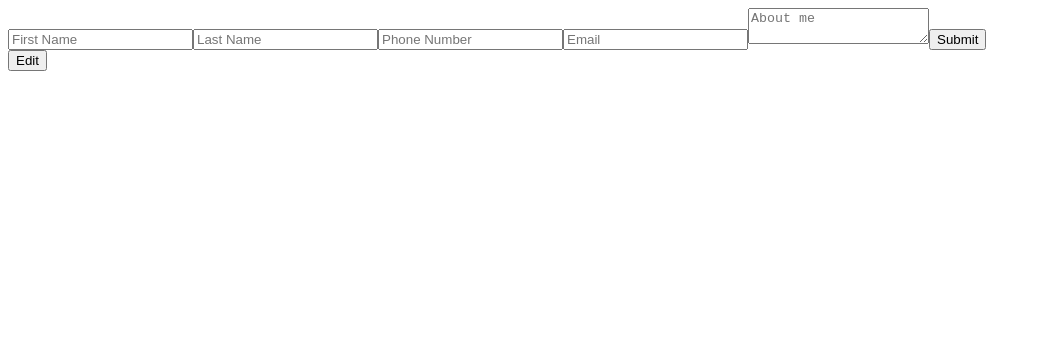
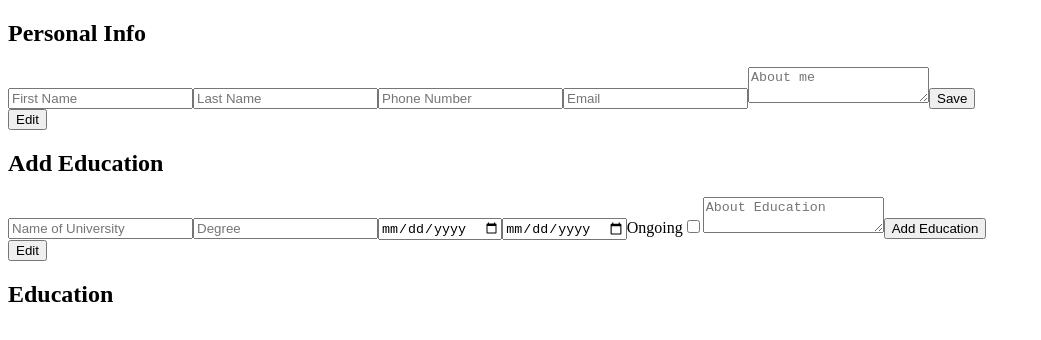
Before and after one commit to halileryildirim/cv-application, a React (Vite) app: page / in a window 1280 px wide. Shown: the top 340 px of the page, without its empty margins (0-1041 px from the left). Built offline with nearby package versions, Linux system fonts and the light colour scheme.

Commit message:
Add education and education form html objects

```diff
--- a/src/components/About.jsx
+++ b/src/components/About.jsx
@@ -1,8 +1,8 @@
 function About({ submittedData }) {
 
     const iconStyle = {
-        width: '16px',
-        heigth: '16px',
+        width: '24px',
+        heigth: '24px',
     }
 
     return (
--- a/src/components/AboutForm.jsx
+++ b/src/components/AboutForm.jsx
@@ -49,6 +49,7 @@ function AboutForm({ onSubmit }) {
 
     return (
         <div className="about-form">
+            <h2>Personal Info</h2>
             <form onSubmit={handleSubmit}>
                 <input
                     name="firstname"
@@ -86,10 +87,17 @@ function AboutForm({ onSubmit }) {
                     disabled={submitted}
                     required
                 />
-                <textarea name="summary" placeholder="About me" value={summary} onChange={handleSummary} disabled={submitted}/>
-                <button type="submit">Submit</button>
+                <textarea
+                    name="summary"
+                    placeholder="About me"
+                    value={summary}
+                    onChange={handleSummary}
+                    disabled={submitted}
+                />
+                <button type="submit" disabled={submitted}>Save</button>
             </form>
                 <button onClick={handleEdit}>Edit</button>
+
         </div>
     )
 }
--- a/src/components/DOM.jsx
+++ b/src/components/DOM.jsx
@@ -1,22 +1,31 @@
 import React, { useState } from "react";
 import About from "./About";
 import AboutForm from "./AboutForm";
+import Education from "./Education";
+import EducationForm from "./EducationForm";
 
 function DOM() {
     const [aboutData, setAboutData] = useState(null);
+    const [educationData, setEducationData] = useState(null);
 
-    function handleFormSubmit(formData) {
+    function handleAboutSubmit(formData) {
         setAboutData(formData);
+    }
+
+    function handleEducationSubmit(formData) {
+        setEducationData(formData);
     }
 
     return (
         <>
             <div className="about-form-section">
-                <AboutForm onSubmit={handleFormSubmit} />
+                <AboutForm onSubmit={handleAboutSubmit} />
+                <EducationForm onSubmit={handleEducationSubmit}/>
             </div>
 
             <div className="cv-page">
-                <About submittedData={aboutData}/>
+                <About submittedData={aboutData} />
+                <Education submittedData={educationData}></Education>
             </div>
         </>
     )
--- a/src/components/Education.jsx
+++ b/src/components/Education.jsx
@@ -1,5 +1,17 @@
-function Education() {
-
+function Education( {submittedData} ) {
+    return (
+        <div className="education">
+            <h2>Education</h2>
+            {submittedData && (
+                <>
+                <h3>{submittedData.school}</h3>
+                    <p>{submittedData.degree}</p>
+                    <p>{submittedData.startDate} - {submittedData.ongoing ? "Ongoing" : submittedData.endDate}</p>
+                    <p>{submittedData.aboutEducation}</p>
+                </>
+            )}
+        </div>
+    )
 }
 
 export default Education;
--- a/src/components/EducationForm.jsx
+++ b/src/components/EducationForm.jsx
@@ -1,9 +1,97 @@
 import React, { useState } from "react";
 
 
-function EducationForm() {
-    const [school, editSchool] = useState('');
-    const [degree, editDegree] = useState('');
+function EducationForm( {onSubmit}) {
+    const [school, setSchool] = useState('');
+    const [degree, setDegree] = useState('');
+    const [startDate, setStartDate] = useState(null);
+    const [endDate, setEndDate] = useState(null);
+    const [ongoing, setOngoing] = useState(false);
+    const [aboutEducation, setAboutEducation] = useState('');
+    const [submitted, setSubmission] = useState(false);
+
+    const handleSchool = (e) => { setSchool(e.target.value); }
+    const handleDegree = (e) => { setDegree(e.target.value); }
+    const handleStartDate = (e) => { setStartDate(e.target.value); }
+    const handleEndDate = (e) => { setEndDate(e.target.value); }
+    const handleOngoing = () => { setOngoing(!ongoing); }
+    const handleAbouts = (e) => { setAboutEducation(e.target.value); }
+
+    function handleSubmit(e) {
+        e.preventDefault();
+
+        const educationData = {
+            school,
+            degree,
+            startDate,
+            endDate,
+            ongoing,
+            aboutEducation,
+        }
+
+        setSubmission(true);
+        onSubmit(educationData);
+    }
+
+    const handleEdit = () => {setSubmission(false);}
+
+    return (
+        <div className="education-form">
+            <h2>Add Education</h2>
+            <form onSubmit={handleSubmit}>
+                <input
+                    type="text"
+                    name="school"
+                    placeholder="Name of University"
+                    value={school}
+                    onChange={handleSchool}
+                    disabled={submitted}
+                    required
+                />
+                <input
+                    type="text"
+                    name="degree"
+                    placeholder="Degree"
+                    value={degree}
+                    onChange={handleDegree}
+                    disabled={submitted}
+                    required
+                />
+                <input
+                    type="date"
+                    name="startdate"
+                    value={startDate}
+                    onChange={handleStartDate}
+                    disabled={submitted}
+                    required
+                />
+                <input
+                    type="date"
+                    name="enddate"
+                    value={endDate}
+                    onChange={handleEndDate}
+                    disabled={ongoing || submitted}
+                    required
+                />
+                <label>Ongoing</label>
+                <input
+                    name="ongoing"
+                    type="checkbox"
+                    onClick={handleOngoing}
+                    disabled={submitted}
+                />
+                <textarea
+                    name="aboutedu"
+                    placeholder="About Education"
+                    value={aboutEducation}
+                    onChange={handleAbouts}
+                    disabled={submitted}
+                />
+                <button type="submit" disabled={submitted}>Add Education</button>
+            </form>
+                <button onClick={handleEdit}>Edit</button>
+        </div>
+    )
 }
-
+{/* Eğitimleri submit ederken bir array ile gönder, display componentta bu eğitimleri mapleyerek renderla.*/}
 export default EducationForm;
```
